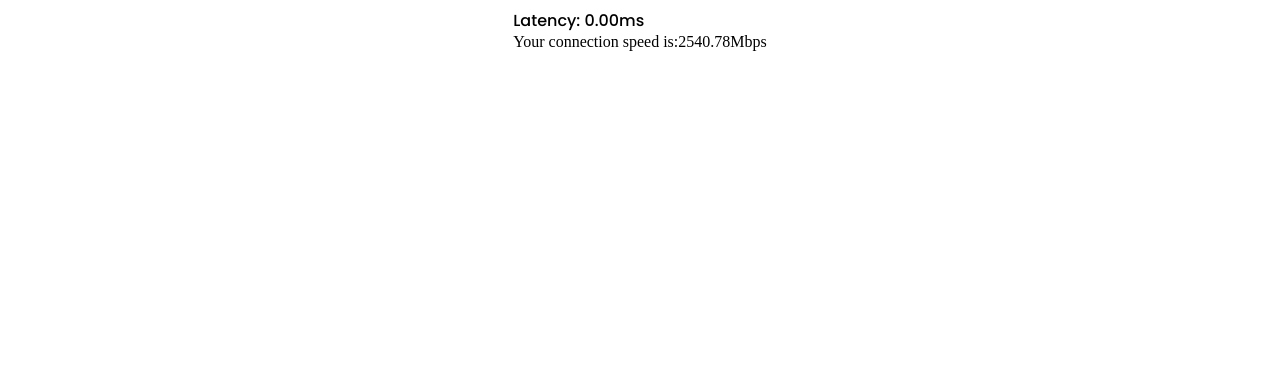
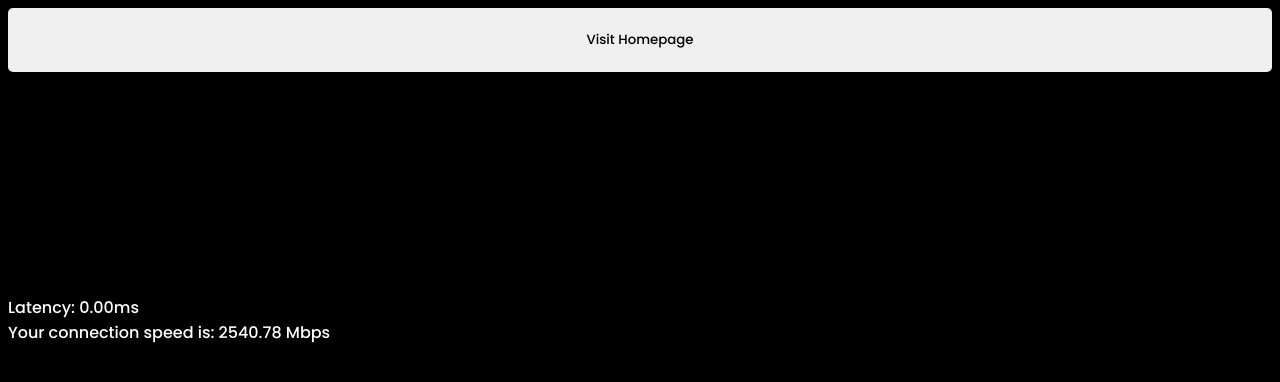
Before and after one commit to codechamp2006/Portfolio-1, a plain HTML site: page index.html in a window 1280 px wide. Drawn offline with Linux system fonts and the light colour scheme.

Commit message:
Styled most of the basic skeletone of routing

```diff
--- a/index.html
+++ b/index.html
@@ -23,5 +23,8 @@
     <div id="analyse">
         <!-- <h1>Analyzing report .....</h1> -->
     </div>
+    <div class="go-to-homepage">
+        <button class="Home-routing" onclick="window.location.href='./dist/index.html'">Visit Homepage</button>
+    </div>
 </body>
 </html>
--- a/routing.js
+++ b/routing.js
@@ -93,8 +93,12 @@ function MeasureConnectionSpeed() {
         var speedBps = (bitsLoaded / duration).toFixed(2);
         var speedKbps = (speedBps / 1024).toFixed(2);
         var speedMbps = (speedKbps / 1024).toFixed(2);
+        // styling output
+        document.getElementById("mbpsSpeed").innerHTML = (
+            "Your connection speed is: " + speedMbps + " Mbps");
+        document.getElementById("mbpsSpeed").style.fontFamily = 'Poppins',sans-serif;
 
-        return document.getElementById("mbpsSpeed").innerHTML = (
-            "Your connection speed is:" + speedMbps + "Mbps");
+        // conditions to display outputs according to speed
+        // need to implement this
     }
 }
--- a/sass/_config.scss
+++ b/sass/_config.scss
@@ -9,3 +9,7 @@
 @mixin connect_transition {
     transition: 0.5s ease-in-out;
 }
+
+@mixin buttongo_transition{
+    transition: 0.4s ease-in-out;
+}
--- a/sass/_routing.scss
+++ b/sass/_routing.scss
@@ -1 +1,42 @@
 @import './variables';
+
+.routing{
+    font-family:$poppins;
+    font-size:1rem;
+    background:black;
+    color:white;
+    display: flex;
+    flex-direction: column;
+}
+
+h1{
+    font-size:1rem;
+}
+
+
+button{
+    font-family:'Poppins',sans-serif;
+    height:4rem;
+    width: 100%;
+    border: none;
+    @include buttongo_transition;
+    border-radius:5px;
+}
+
+button:hover{
+    cursor: pointer;
+    background:linear-gradient(to right,#FF6E00,#FF9000);
+    border: none;
+    @include buttongo_transition;
+    color: white;
+    transform: scale(105%);
+}
+
+#analyse{
+    color: white;
+}
+
+.speed-card{
+    position: absolute;
+    transform: translateY(35vh);
+}
```
Also changed, not shown: dist/css/main.css, 1 other file.
